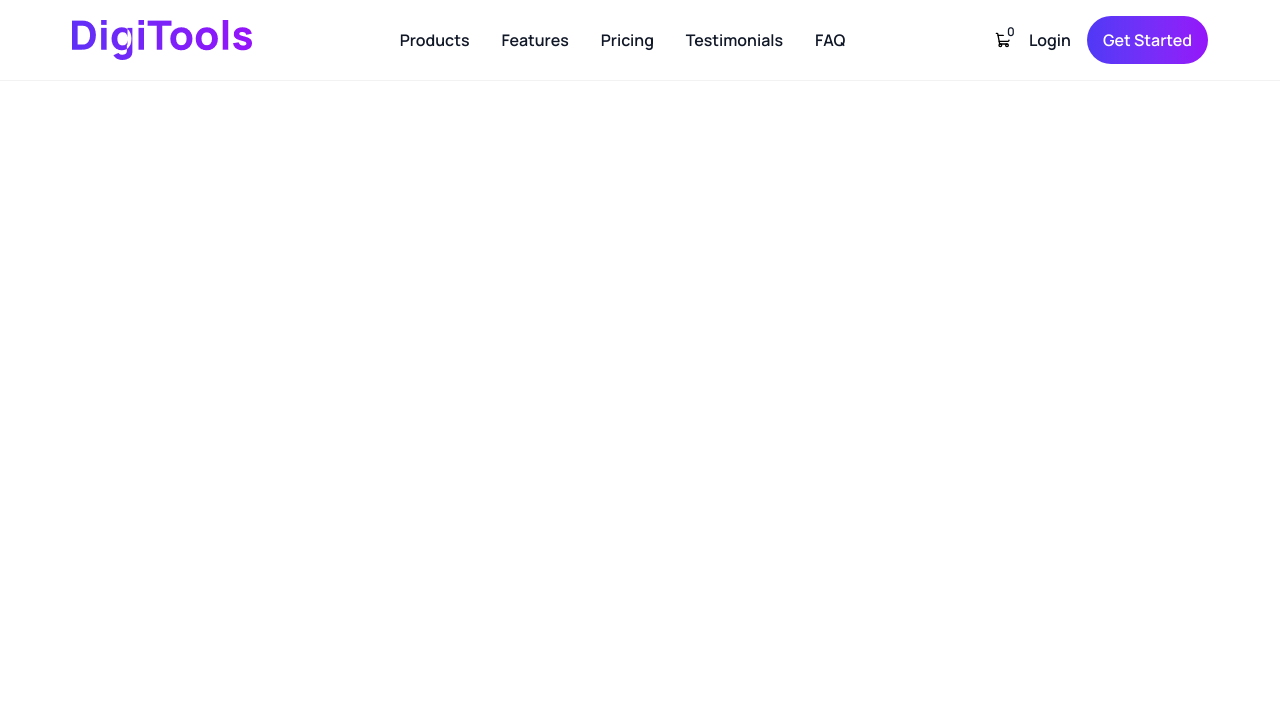
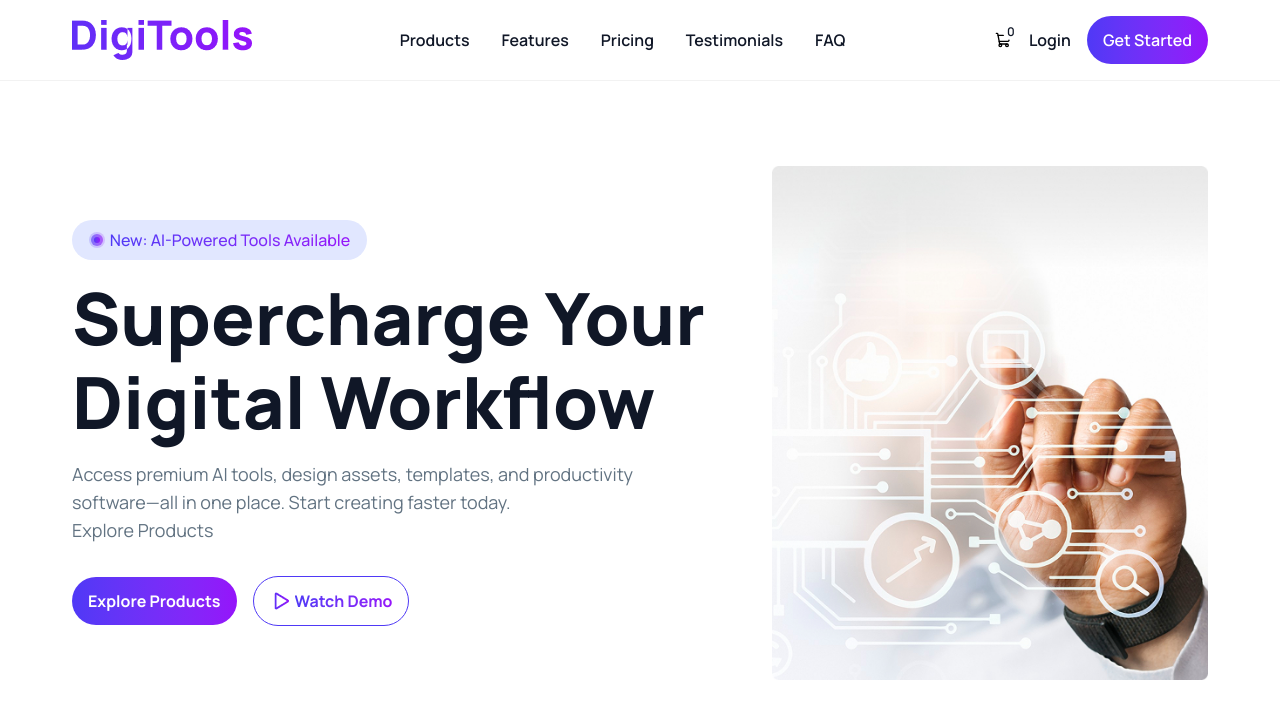
Before and after one commit to quantumrahman/digitools, a React (Vite) app: page / in a window 1280 px wide. Shown: the top 718 px of the page. Built offline with nearby package versions, Linux system fonts and the light colour scheme.

Commit message:
Hero section design completed

```diff
--- /dev/null
+++ b/src/components/ui/ButtonPrimary/Button.jsx
@@ -0,0 +1,16 @@
+const Button = ({ children, variant = 'primary'}) => {
+    const baseStyle = 'manrope text-base font-bold rounded-full px-4 py-3 cursor-pointer flex items-center justify-center gap-1.25';
+
+    const style = {
+        primary: 'bg-linear-to-r bg-linear-to-r from-[#4F39F6] to-[#9514FA] text-white',
+        outline: 'border border-[#4F39F6] text-[#4F39F6]'
+    };
+
+    return (
+        <>
+            <button className={`${baseStyle} ${style[variant]}`}>{children}</button>
+        </>
+    );
+};
+
+export default Button;
--- a/src/components/ui/HomeSection/HomeSection.jsx
+++ b/src/components/ui/HomeSection/HomeSection.jsx
@@ -1,7 +1,38 @@
+import BtnIcon from '../../../assets/play.png';
+import ButtonPrimary from "../ButtonPrimary/Button.jsx";
+import Bannar from '../../../assets/banner.png';
+
 const HomeSection = () => {
     return (
         <>
-
+            <div className='max-w-300 mx-auto px-4 sm:px-6 lg:px-8'>
+                <div className='w-full py-21.25 flex items-center justify-between gap-15'>
+                    <div className='w-auto max-w-160 flex justify-center flex-col'>
+                        <div className='w-full max-w-73.75 bg-[#E1E7FF] px-4 py-2 rounded-full flex items-center justify-center gap-1.25'>
+                            <div className='w-4 h-4 flex items-center justify-center bg-linear-to-r from-[#4F39F6]/20 to-[#9514FA]/20 rounded-full'>
+                                <div className='w-3 h-3 flex items-center justify-center bg-linear-to-r from-[#4F39F6]/60 to-[#9514FA]/60 rounded-full'>
+                                    <div className='w-1.5 h-1.5 flex items-center justify-center bg-linear-to-r from-[#4F39F6] to-[#9514FA] rounded-full'></div>
+                                </div>
+                            </div>
+                            <span className='manrope text-base font-medium text-transparent bg-linear-to-r from-[#4F39F6] to-[#9514FA] bg-clip-text'>New: AI-Powered Tools Available</span>
+                        </div>
+                        <div className='w-full space-y-4 mt-4'>
+                            <h1 className='manrope text-7xl font-extrabold text-[#101727] leading-21'>Supercharge Your Digital Workflow</h1>
+                            <p className='w-150 manrope text-lg font-normal text-[#627382]'>Access premium AI tools, design assets, templates, and productivity <br /> software—all in one place. Start creating faster today. <br /> Explore Products</p>
+                        </div>
+                        <div className='w-full flex items-center gap-4 mt-8'>
+                            <ButtonPrimary variant='primary'>Explore Products</ButtonPrimary>
+                            <ButtonPrimary variant='outline'>
+                                <img src={BtnIcon} alt='play icon' />
+                                <span className='text-transparent bg-linear-to-r from-[#4F39F6] to-[#9514FA] bg-clip-text'>Watch Demo</span>
+                            </ButtonPrimary>
+                        </div>
+                    </div>
+                    <div className='w-auto'>
+                        <img src={Bannar} alt='hero banner' />
+                    </div>
+                </div>
+            </div>
         </>
     );
 };
```
Also changed, not shown: src/components/ui/ButtonPrimary/ButtonPrimary.jsx (deleted, +0 -9 lines).
